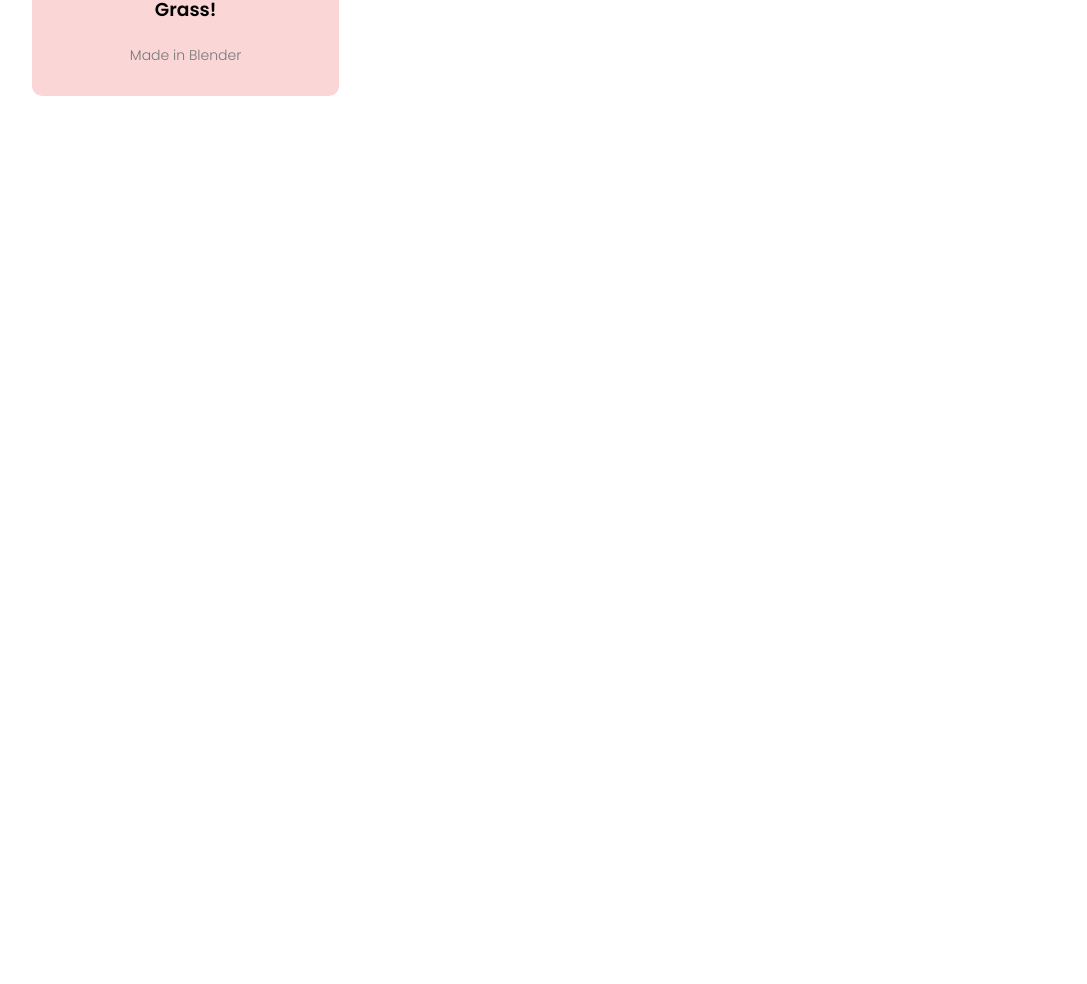
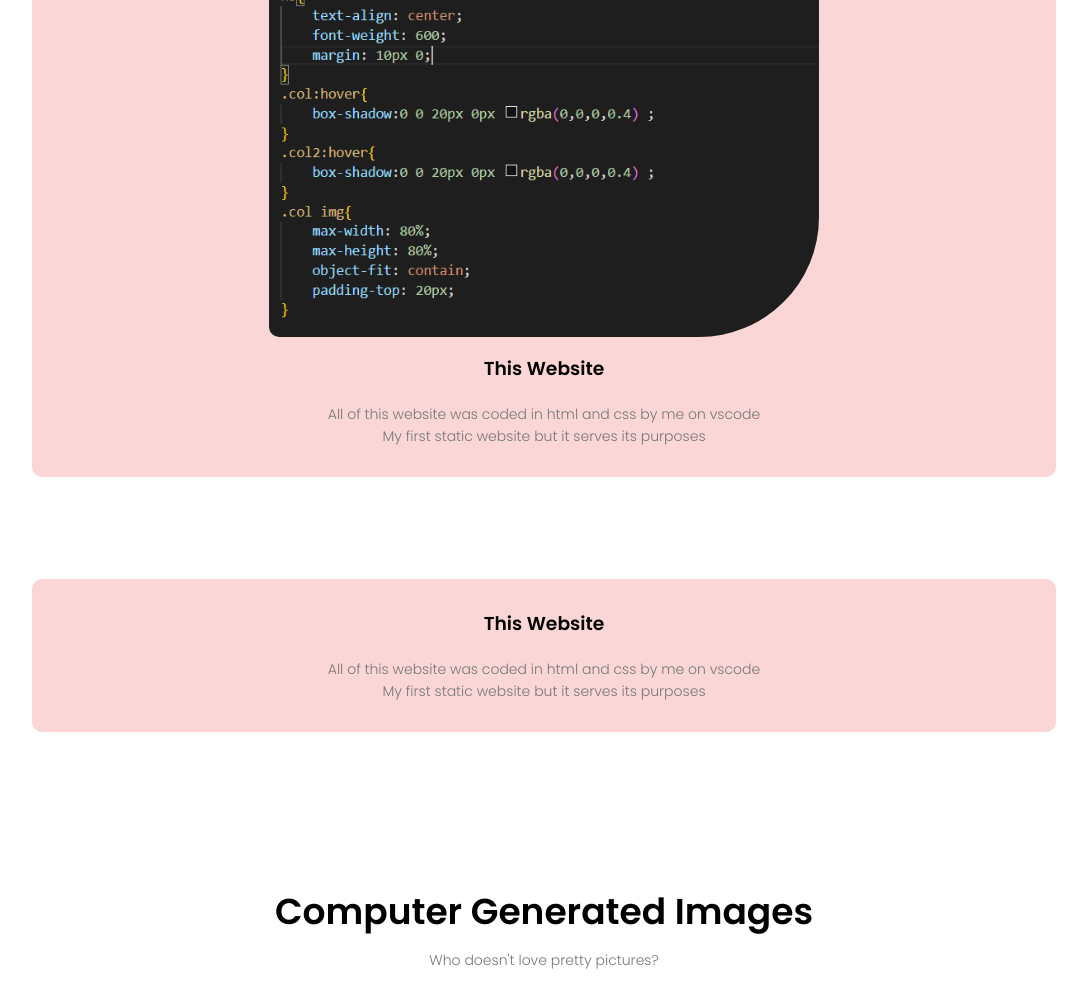
Before and after one commit to nico988766/nicZsite, a plain HTML site: page port.html in a window 1280 px wide. Shown: the part 1710-2694 px from the top of the page, without its empty margins (96-1183 px from the left). Before the commit the page ends 1858 px from the top, so only its background shows below. Drawn offline with Linux system fonts and the light colour scheme.

Commit message:
Add files via upload

```diff
--- a/port.html
+++ b/port.html
@@ -39,8 +39,16 @@
         <p>Projects that pertain to ... Engineering</p>
         <div class="row">
             <div class="col2">
-                <h3>START WRITIN THIS STUFF </h3>
-                <p>Uh I can explain?</p>
+                <img src="f_img/website1.PNG">
+                <img src="f_img/website2.PNG">
+                <h3>This Website </h3>
+                <p>All of this website was coded in html and css by me on vscode <br> My first static website but it serves its purposes</p>
+            </div>
+        </div>
+        <div class="row">
+            <div class="col2">
+                <h3>This Website </h3>
+                <p>All of this website was coded in html and css by me on vscode <br> My first static website but it serves its purposes</p>
             </div>
         </div>
     </section>
--- a/style.css
+++ b/style.css
@@ -207,16 +207,24 @@ h3{
     margin: 10px 0;
 }
 .col:hover{
-    box-shadow:0 0 20px 0px rgba(0,0,0,0.2) ;
+    box-shadow:0 0 20px 0px rgba(0,0,0,0.4) ;
 }
 .col2:hover{
-    box-shadow:0 0 20px 0px rgba(0,0,0,0.2) ;
+    box-shadow:0 0 20px 0px rgba(0,0,0,0.4) ;
 }
 .col img{
     max-width: 80%;
     max-height: 80%;
     object-fit: contain;
     padding-top: 20px;
+}
+
+.col2 img{
+    max-width: 55%;
+    max-height: 65%;
+    object-fit: contain;
+    padding-top: 20px;
+    border-radius: 120px 50px 120px 10px;
 }
 @media(max-width: 700px){
     .row{
```
Also changed, not shown: contact.html (+1 -1 lines).
